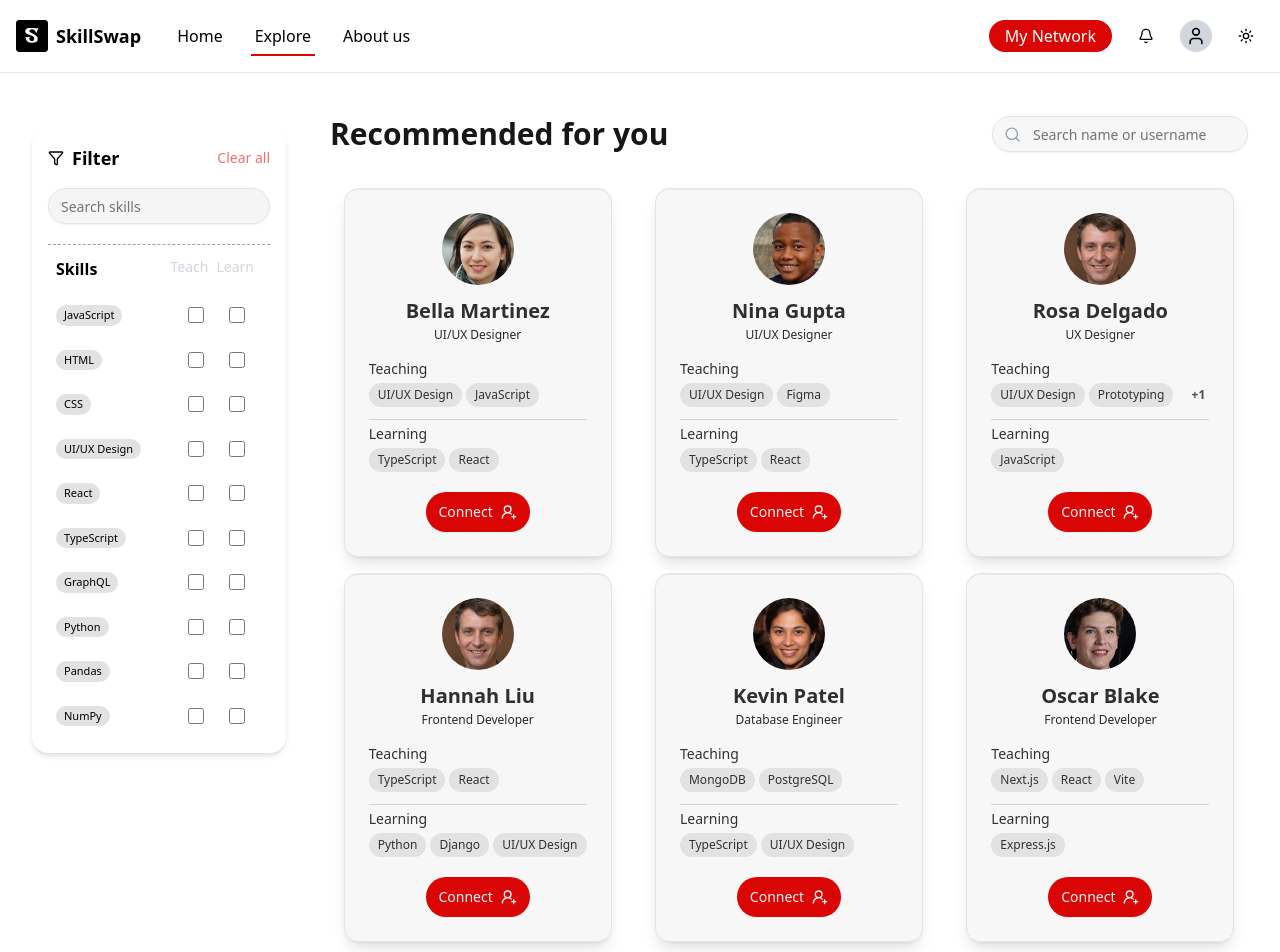
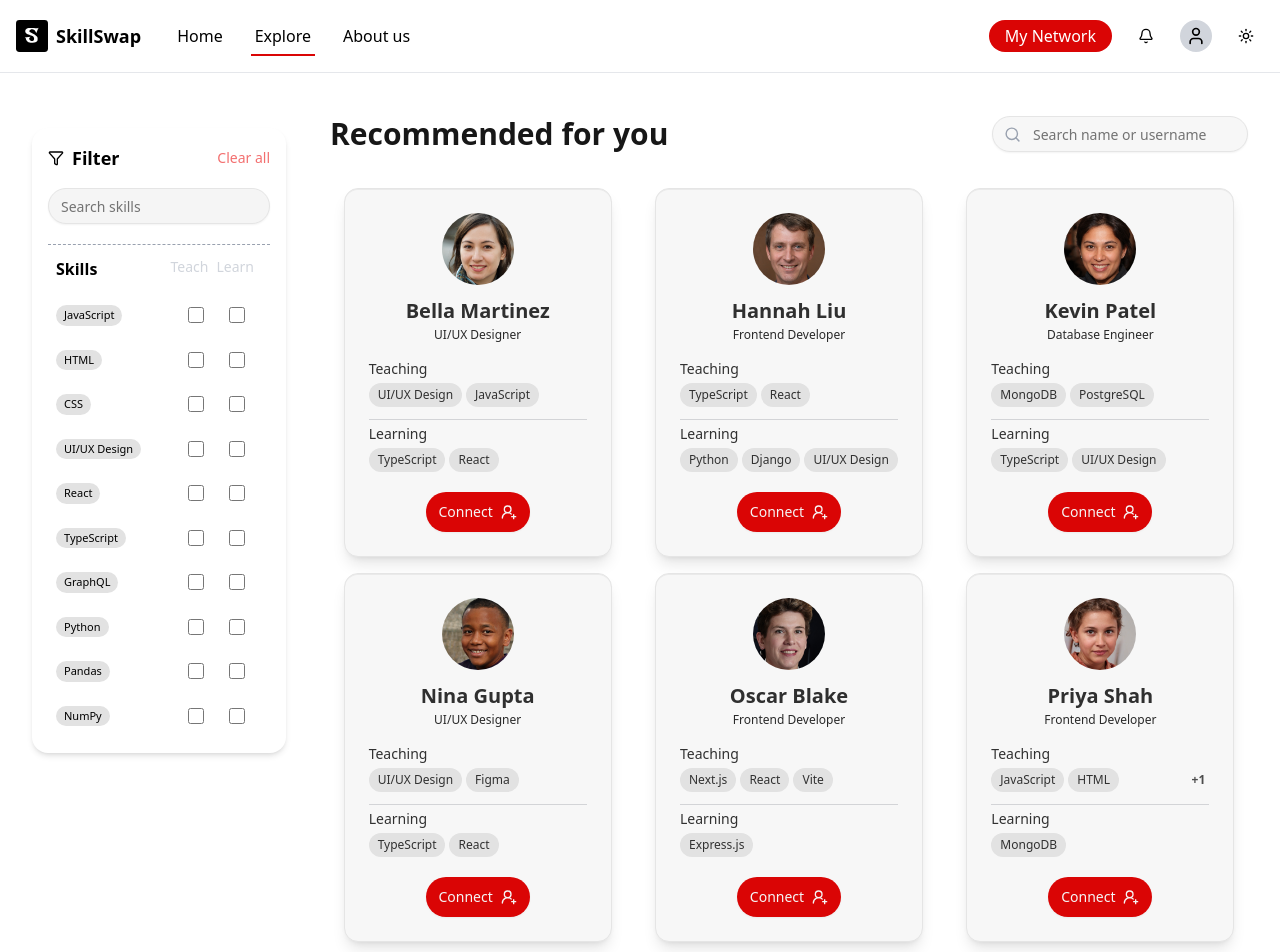
Before and after one commit to lpun-majessica/skill-swap, a Next.js app: page /explore in a window 1280 px wide. Shown: the top 952 px of the page. Built offline with nearby package versions, Linux system fonts and the light colour scheme; sample sign-in values are in the browser's storage.

Commit message:
fix: copy code from Thư to sort rec list

```diff
--- a/src/components/user-list/recommended-user-list.jsx
+++ b/src/components/user-list/recommended-user-list.jsx
@@ -11,7 +11,7 @@ export function RecommendedUserList() {
 
 	// recommended users by default
 	// or filtered users when filters or search are applied
-	const displayUsers = getFilteredUsers(currentUser?.id);
+	const displayUsers = getFilteredUsers(currentUser);
 
 	return (
 		<>
--- a/src/contexts/data-context.jsx
+++ b/src/contexts/data-context.jsx
@@ -75,12 +75,12 @@ export function DataProvider({ children }) {
   };
 
   // Get the connection status between two users
-  const getConnectionStatus = (currentUserId, otherUserId) => {
+  const getConnectionStatus = (currentUser, otherUserId) => {
     const connection = connections.find(
       (conn) =>
-        (conn.sender_id === currentUserId &&
+        (conn.sender_id === currentUser &&
           conn.receiver_id === otherUserId) ||
-        (conn.receiver_id === currentUserId && conn.sender_id === otherUserId)
+        (conn.receiver_id === currentUser && conn.sender_id === otherUserId)
     );
 
     if (!connection) return "not_connected";
@@ -88,7 +88,7 @@ export function DataProvider({ children }) {
     if (connection.isAccepted) return "connected";
 
     // If not accepted, check if it's pending sent or received
-    return connection.sender_id === currentUserId
+    return connection.sender_id === currentUser
       ? "pending_sent"
       : "pending_received";
   };
@@ -109,16 +109,16 @@ export function DataProvider({ children }) {
   };
 
   // Get users based on filters and search with improved sorting
-  const getFilteredUsers = (currentUserId) => {
-    const currentUser = getCurrentUser(currentUserId);
-
+  const getFilteredUsers = (currentUser) => {
     // Check if filters or search are active
     const hasActiveFilters =
       filters.skillsToTeach.length > 0 || filters.skillsToLearn.length > 0;
     const hasActiveSearch = searchKeyword.trim() !== "";
 
-    // Start with all users except current user
-    let filtered = users.filter((user) => user.id !== currentUserId);
+    // Start with all users (exclude currentUser if exists)
+    let filtered = users.filter(
+      (user) => !currentUser || user.id !== currentUser.id
+    );
 
     // Apply skill filters if any
     if (hasActiveFilters) {
@@ -135,7 +135,6 @@ export function DataProvider({ children }) {
             filters.skillsToLearn.includes(skill)
           );
 
-        // Return true if either Teach or Learn match
         return teachesMatch || learnsMatch;
       });
     }
@@ -150,11 +149,11 @@ export function DataProvider({ children }) {
       );
     }
 
-    // Sort users by connection status and skill match count
-    return filtered.sort((userA, userB) => {
-      // First, sort by connection status
-      const statusA = getConnectionStatus(currentUserId, userA.id);
-      const statusB = getConnectionStatus(currentUserId, userB.id);
+    // Sort only if currentUser exists
+    if (currentUser && currentUser.id) {
+      filtered = filtered.sort((userA, userB) => {
+        const statusA = getConnectionStatus(currentUser.id, userA.id);
+        const statusB = getConnectionStatus(currentUser.id, userB.id);
         const priorityA = getConnectionPriority(statusA);
         const priorityB = getConnectionPriority(statusB);
 
@@ -162,12 +161,14 @@ export function DataProvider({ children }) {
           return priorityA - priorityB;
         }
 
-      // If same connection status, sort by skill match count (higher first)
         return (
           countSimilarSkills(userB, currentUser) -
           countSimilarSkills(userA, currentUser)
         );
       });
+    }
+
+    return filtered;
   };
 
   // Get the list of users based on connection status
@@ -195,7 +196,8 @@ export function DataProvider({ children }) {
   };
 
   const getUserById = (id) => {
-    return users.find((user) => user.id === id);}
+    return users.find((user) => user.id === id);
+  }
 
   // Get users by type
   const getUsersByStatus = (currentUserId, type) => {
```
Lines whose indentation alone changed are shown as unchanged.
